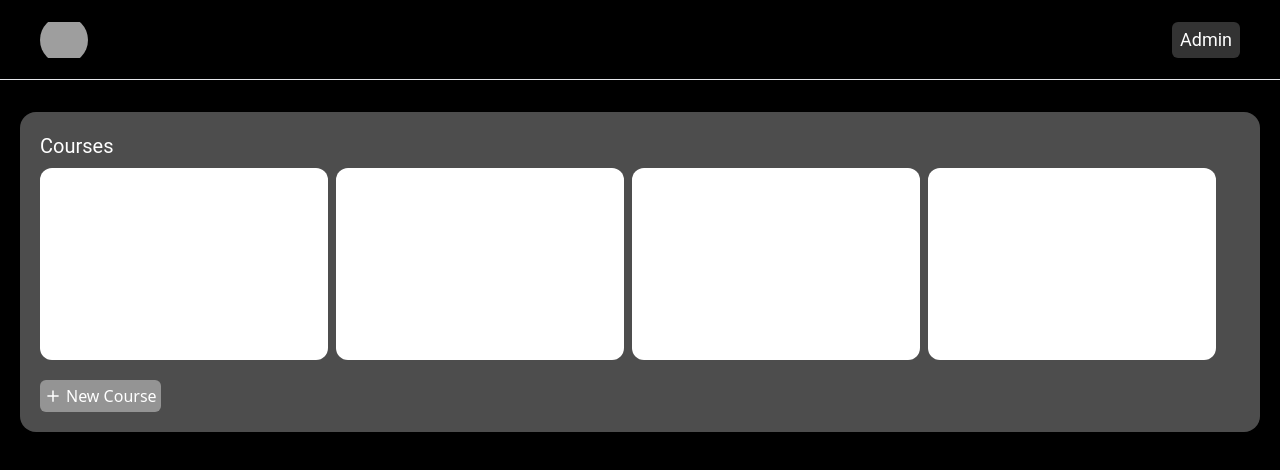
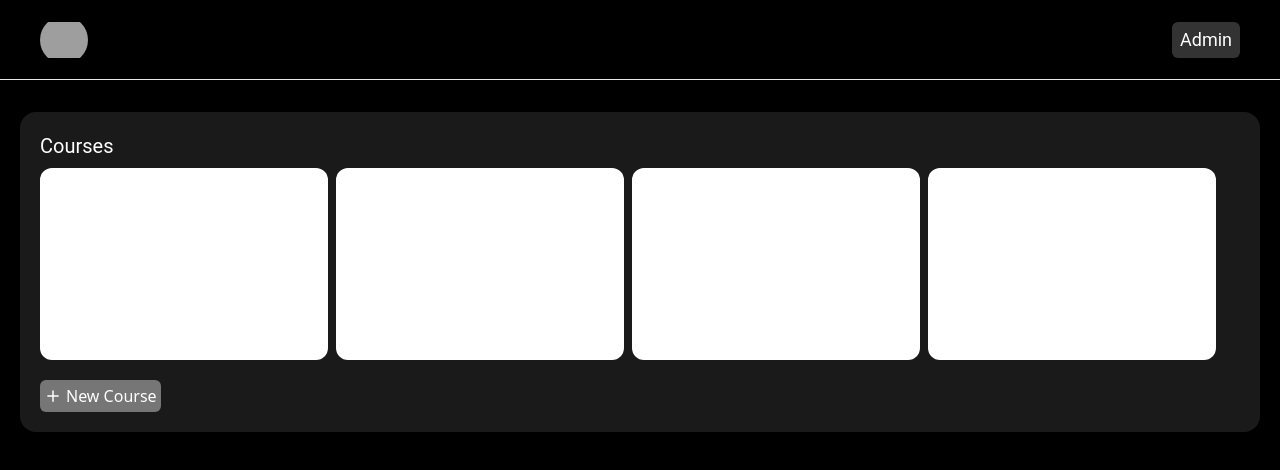
Before and after one commit to Ashirwad-Shetye/test-project-frontend, a Next.js app: page / in a window 1280 px wide. Shown: the top 470 px of the page. Built offline with nearby package versions, Linux system fonts and the light colour scheme; grey boxes are pictures that could not be loaded.

Commit message:
(chore):course block bg color

```diff
--- a/components/adminDashboard/courses.tsx
+++ b/components/adminDashboard/courses.tsx
@@ -4,7 +4,7 @@ import { IoMdAdd } from "react-icons/io";
 
 function Courses() {
   return (
-    <div className="h-80 mx-5 relative rounded-2xl bg-white/30 p-5">
+    <div className="h-80 mx-5 relative rounded-2xl bg-white/10 p-5">
       <h1 className="font-roboto text-xl">Courses</h1>
       <div className="flex rounded-lg mt-2 space-x-2 overflow-x-scroll scrollhide">
         <CourseCard />
```
